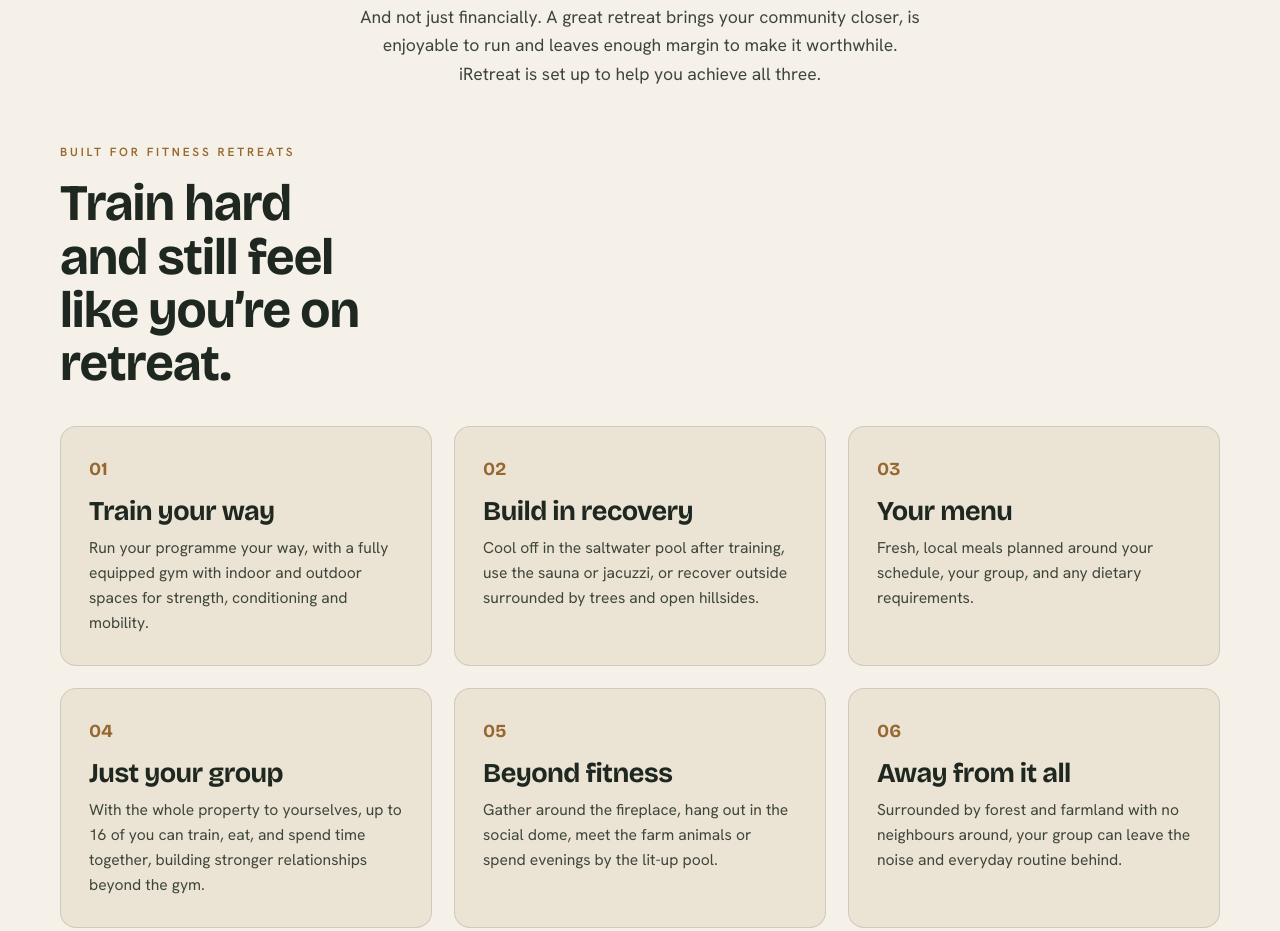
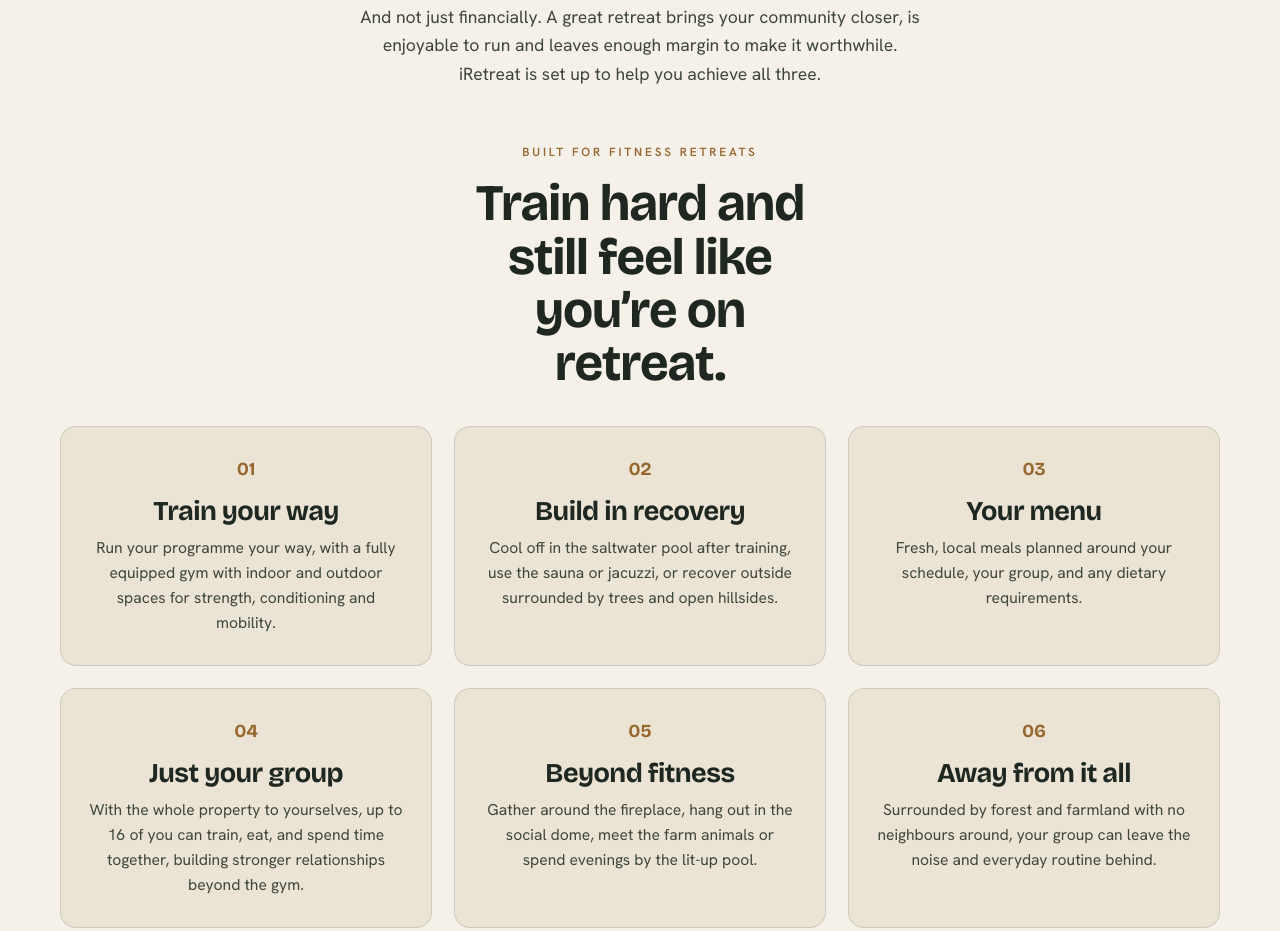
Before and after one commit to SPSFitness/IRetreat-, an Eleventy site: page src/index.njk in a window 1280 px wide. Shown: the part 1093-2024 px from the top of the page. Built offline with nearby package versions, Linux system fonts and the light colour scheme; Eleventy itself is replaced by a stand-in of ours; files that its build step writes are made by us from their sources.

Commit message:
Update styles.css

```diff
--- a/src/css/styles.css
+++ b/src/css/styles.css
@@ -63,11 +63,11 @@
   .intro h2{font-size:clamp(2.4rem,4.6vw,4rem);max-width:20ch;margin:12px auto 0;line-height:1.05}
   .intro h2 em{font-style:normal;color:var(--sand-deep)}
   .intro .lede{max-width:58ch;margin:18px auto 0;font-size:1.1rem;color:var(--muted)}
-  .why{padding-bottom:44px}
-  .why-head{max-width:34ch;margin-bottom:36px}
+  .why{padding-bottom:44px;text-align:center}
+  .why-head{max-width:40ch;margin:0 auto 36px}
   .why-head h2{font-size:clamp(2.2rem,4vw,3.4rem);margin-top:14px}
   .fgrid{display:grid;grid-template-columns:repeat(3,1fr);gap:22px}
-  .fcard{background:var(--cream-panel);border:1px solid var(--line);border-radius:16px;padding:28px 28px 30px;transition:transform .3s ease, box-shadow .3s ease;}
+  .fcard{background:var(--cream-panel);border:1px solid var(--line);border-radius:16px;padding:28px 28px 30px;transition:transform .3s ease, box-shadow .3s ease;display:flex;flex-direction:column}
   .fcard:hover{transform:translateY(-4px);box-shadow:0 18px 40px -24px rgba(28,50,39,.4)}
   .fcard .k{font-family:'Bricolage Grotesque',sans-serif;font-weight:700;font-size:1.15rem;color:var(--sand-deep);display:block;margin-bottom:12px}
   .fcard h3{font-size:1.7rem;margin-bottom:10px}
```
